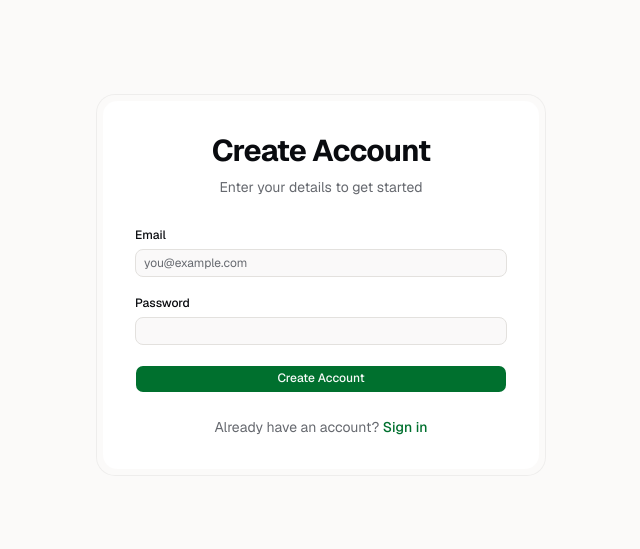
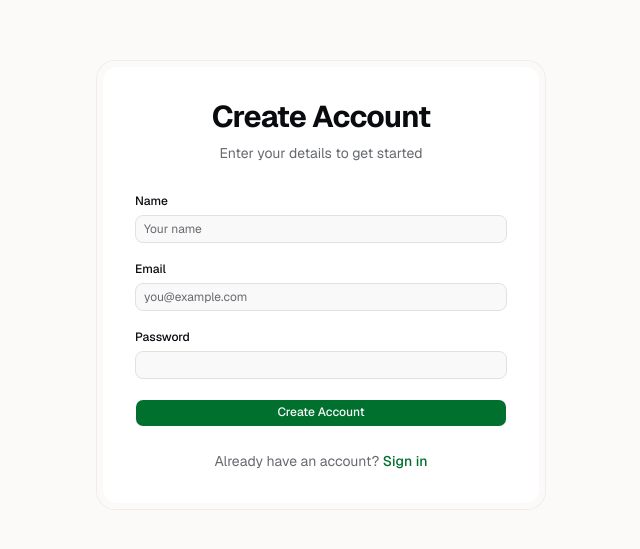
Before and after one commit to mdnaimur0/product-review-hub, a Next.js app in the folder frontend/: page /register in a window 1280 px wide. Shown: the part 115-664 px from the top of the page, without its empty margins (319-959 px from the left). Built offline with nearby package versions, Linux system fonts and the light colour scheme; no server answers.

Commit message:
feat(auth): add name field to registration form and update schema validation

```diff
--- a/frontend/app/(auth)/actions.ts
+++ b/frontend/app/(auth)/actions.ts
@@ -12,6 +12,7 @@ import { redirect } from "next/navigation";
 
 export async function register(prevState: unknown, formData: FormData) {
   const validatedFields = registerSchema.safeParse({
+    name: formData.get("name") as string,
     email: formData.get("email") as string,
     password: formData.get("password") as string,
   });
@@ -22,10 +23,11 @@ export async function register(prevState: unknown, formData: FormData) {
     };
   }
 
-  const { email, password } = validatedFields.data;
+  const { name, email, password } = validatedFields.data;
 
   const input = {
     body: {
+      name,
       email,
       password,
     },
--- a/frontend/app/(auth)/register/page.tsx
+++ b/frontend/app/(auth)/register/page.tsx
@@ -24,6 +24,19 @@ export default function Page() {
               </p>
             </div>
             <div className="space-y-5">
+              <div className="space-y-2">
+                <Label htmlFor="name" className="text-foreground">
+                  Name
+                </Label>
+                <Input
+                  id="name"
+                  name="name"
+                  type="text"
+                  placeholder="Your name"
+                  required
+                />
+                <FieldError state={state} field="name" />
+              </div>
               <div className="space-y-2">
                 <Label htmlFor="email" className="text-foreground">
                   Email
--- a/frontend/lib/schemas.ts
+++ b/frontend/lib/schemas.ts
@@ -11,6 +11,7 @@ const passwordSchema = z
   });
 
 export const registerSchema = z.object({
+  name: z.string().min(1, "Name is required"),
   password: passwordSchema,
   email: z.email({ message: "Invalid email address" }),
 });
```
